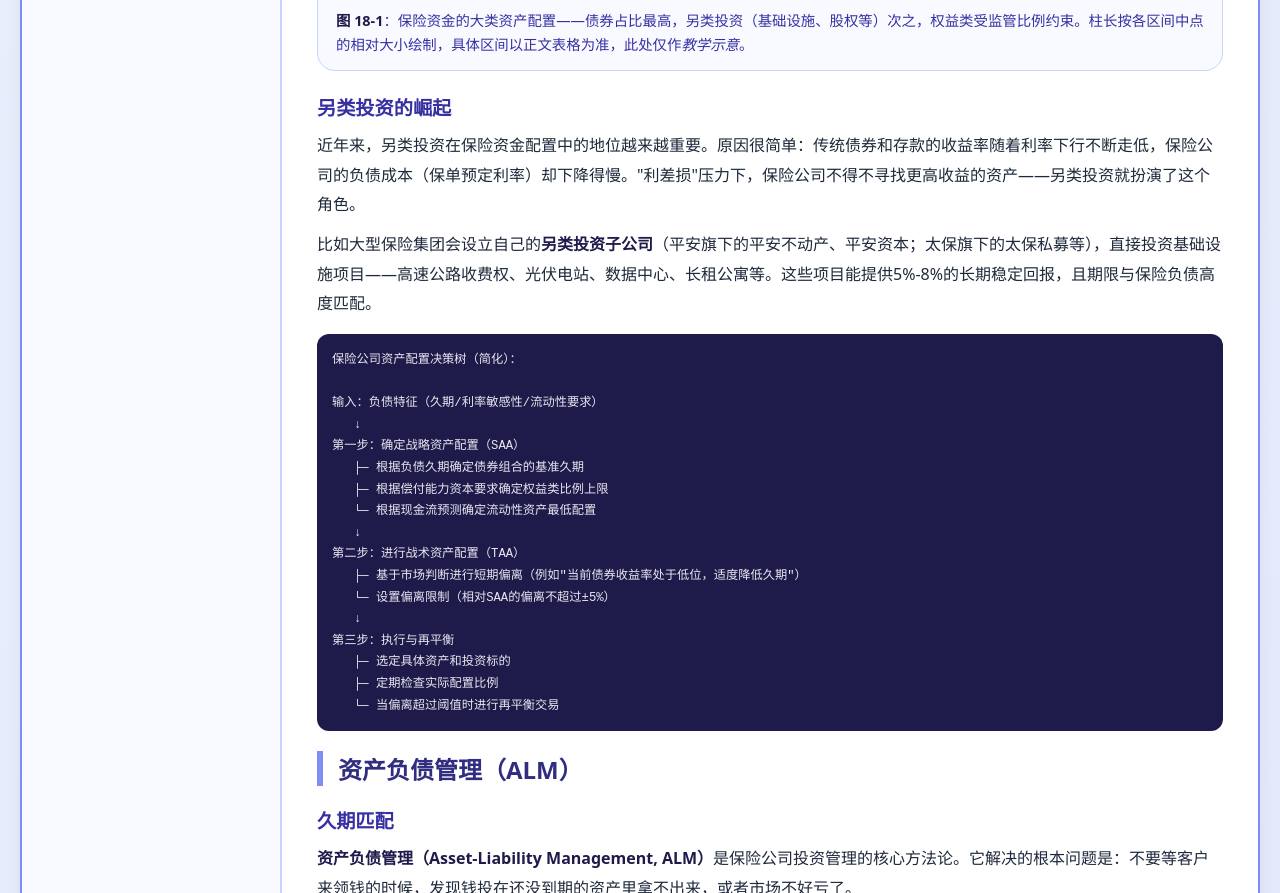
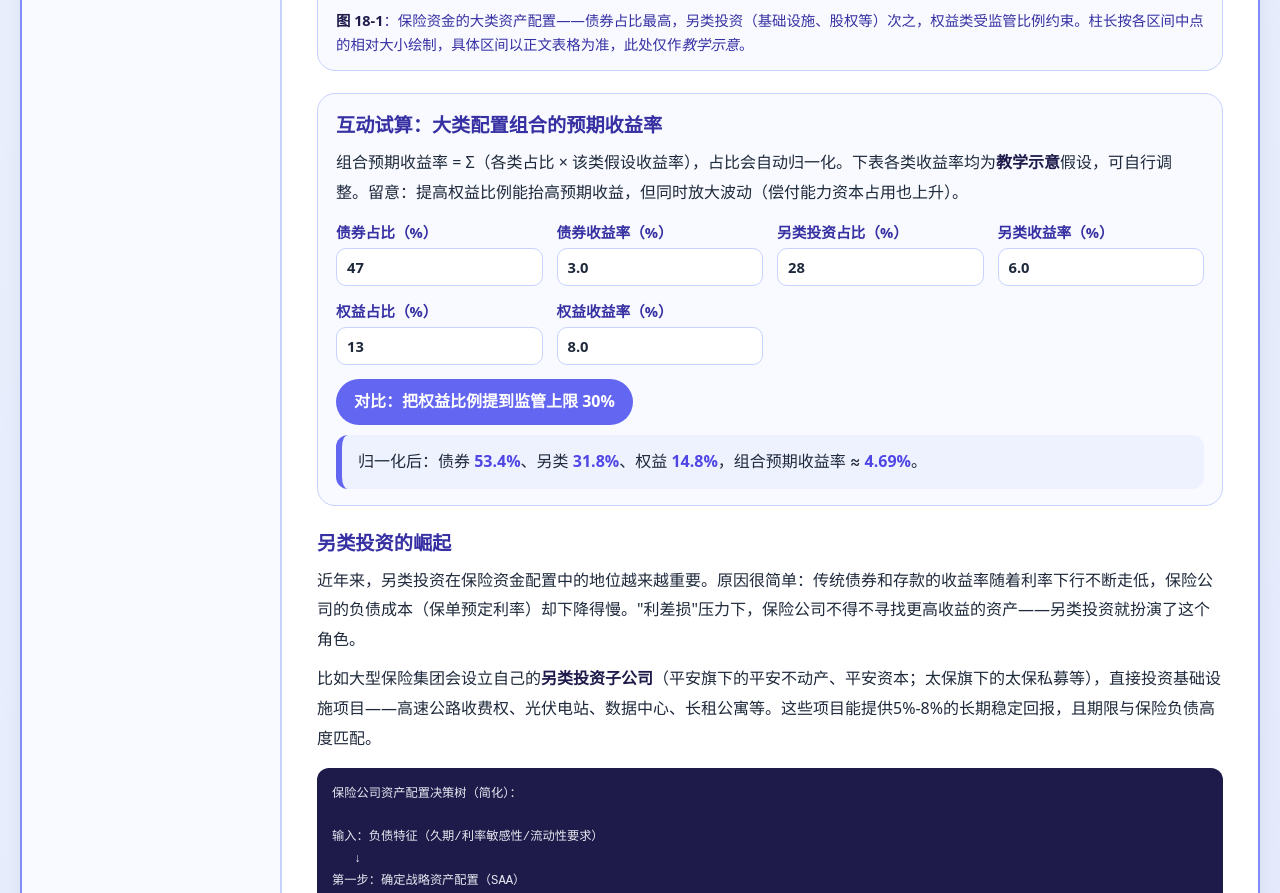
Before and after one commit to 1998x-stack/insurance-tutorial, a plain HTML site: page 18.html in a window 1280 px wide. Shown: the part 2104-2997 px from the top of the page. Drawn offline with Linux system fonts and the light colour scheme.

Commit message:
feat(insurance-tutorial): add interactive asset-allocation return calculator to ch18

```diff
--- a/18.html
+++ b/18.html
@@ -5,6 +5,15 @@
     <meta name="viewport" content="width=device-width, initial-scale=1.0, maximum-scale=1.5, user-scalable=yes">
     <title>第18章 保险资金运用</title>
     <link rel="stylesheet" href="theme.css">
+    <style>
+        .calc-widget { background:#f8faff; border:1px solid #c7d2fe; border-radius:18px; padding:16px 18px; margin:22px 0; }
+        .calc-widget h3 { margin-top:0; }
+        .calc-grid { display:grid; grid-template-columns:repeat(auto-fit,minmax(170px,1fr)); gap:14px; margin:14px 0; }
+        .calc-grid label { display:flex; flex-direction:column; gap:6px; font-weight:600; color:#3730a3; font-size:0.92rem; }
+        .calc-grid input { font:inherit; padding:8px 10px; border:1px solid #c7d2fe; border-radius:10px; background:#fff; color:#1e293b; }
+        .calc-result { font-variant-numeric:tabular-nums; background:#eef2ff; border-left:6px solid #6366f1; border-radius:12px; padding:12px 16px; margin:6px 0 0; }
+        .calc-result b { color:#4f46e5; }
+    </style>
 </head>
 <body>
 <a class="skip-link" href="#main">跳到正文</a>
@@ -164,6 +173,21 @@
     <figcaption><strong>图 18-1</strong>：保险资金的大类资产配置——债券占比最高，另类投资（基础设施、股权等）次之，权益类受监管比例约束。柱长按各区间中点的相对大小绘制，具体区间以正文表格为准，此处仅作<em>教学示意</em>。</figcaption>
 </figure>
 
+<section class="calc-widget" aria-labelledby="aa-calc-heading">
+  <h3 id="aa-calc-heading">互动试算：大类配置组合的预期收益率</h3>
+  <p>组合预期收益率 = Σ（各类占比 × 该类假设收益率），占比会自动归一化。下表各类收益率均为<strong>教学示意</strong>假设，可自行调整。留意：提高权益比例能抬高预期收益，但同时放大波动（偿付能力资本占用也上升）。</p>
+  <div class="calc-grid">
+    <label for="aa-bond">债券占比（%）<input type="number" id="aa-bond" value="47" min="0" step="1"></label>
+    <label for="aa-bond-y">债券收益率（%）<input type="number" id="aa-bond-y" value="3.0" min="0" step="0.1"></label>
+    <label for="aa-alt">另类投资占比（%）<input type="number" id="aa-alt" value="28" min="0" step="1"></label>
+    <label for="aa-alt-y">另类收益率（%）<input type="number" id="aa-alt-y" value="6.0" min="0" step="0.1"></label>
+    <label for="aa-eq">权益占比（%）<input type="number" id="aa-eq" value="13" min="0" step="1"></label>
+    <label for="aa-eq-y">权益收益率（%）<input type="number" id="aa-eq-y" value="8.0" min="0" step="0.1"></label>
+  </div>
+  <p><button type="button" id="aa-up" style="font:inherit;font-weight:600;cursor:pointer;background:#6366f1;color:#fff;border:none;border-radius:40px;padding:8px 18px;">对比：把权益比例提到监管上限 30%</button></p>
+  <p class="calc-result" id="aa-result" aria-live="polite">正在计算…</p>
+</section>
+
 <h3>另类投资的崛起</h3>
 
 <p>近年来，另类投资在保险资金配置中的地位越来越重要。原因很简单：传统债券和存款的收益率随着利率下行不断走低，保险公司的负债成本（保单预定利率）却下降得慢。"利差损"压力下，保险公司不得不寻找更高收益的资产——另类投资就扮演了这个角色。</p>
@@ -298,5 +322,27 @@
     </main>
 </div>
 </div>
+<script>
+(function(){
+  var B=document.getElementById('aa-bond'), BY=document.getElementById('aa-bond-y'),
+      A=document.getElementById('aa-alt'), AY=document.getElementById('aa-alt-y'),
+      Q=document.getElementById('aa-eq'), QY=document.getElementById('aa-eq-y'),
+      res=document.getElementById('aa-result');
+  if(!B) return;
+  function calc(){
+    var b=+B.value||0, a=+A.value||0, q=+Q.value||0, tot=b+a+q;
+    if(tot<=0){ res.textContent='请至少填写一类的占比。'; return; }
+    var r=(b*(+BY.value||0)+a*(+AY.value||0)+q*(+QY.value||0))/tot;
+    res.innerHTML='归一化后：债券 <b>'+(b/tot*100).toFixed(1)+'%</b>、另类 <b>'+(a/tot*100).toFixed(1)+'%</b>、权益 <b>'+(q/tot*100).toFixed(1)+
+      '%</b>，组合预期收益率 ≈ <b>'+r.toFixed(2)+'%</b>。';
+  }
+  [B,BY,A,AY,Q,QY].forEach(function(el){ el.addEventListener('input',calc); el.addEventListener('change',calc); });
+  document.getElementById('aa-up').addEventListener('click',function(){
+    var old=+Q.value||0; Q.value=30; calc();
+    res.innerHTML+='<br>权益从 '+old+'% 提到 30% 后，预期收益率升高，但权益类波动远大于债券（示意上可视为风险放大数倍），且占用更多偿付能力资本——收益与风险的权衡才是配置的核心。';
+  });
+  calc();
+})();
+</script>
 </body>
 </html>
```
